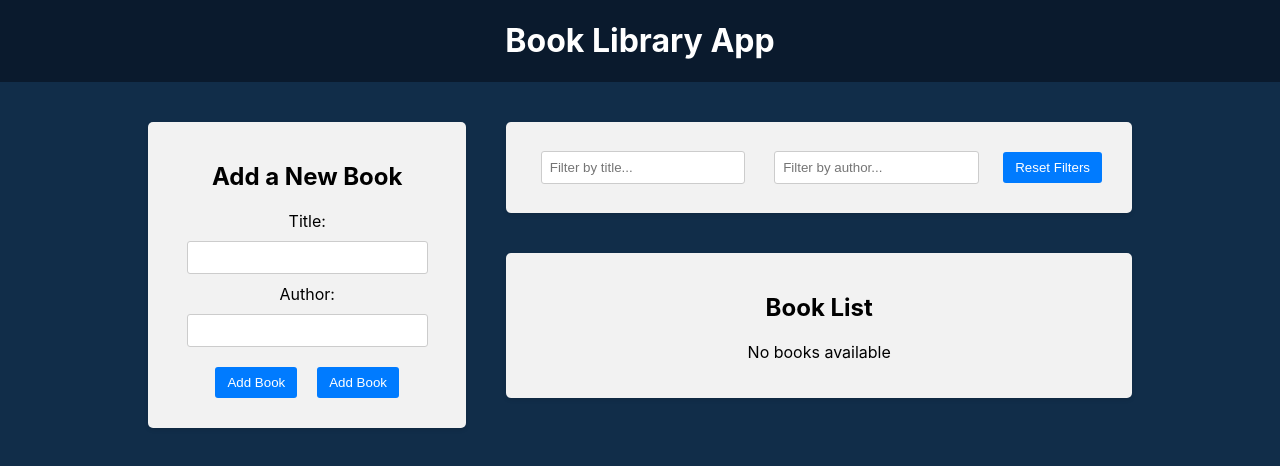
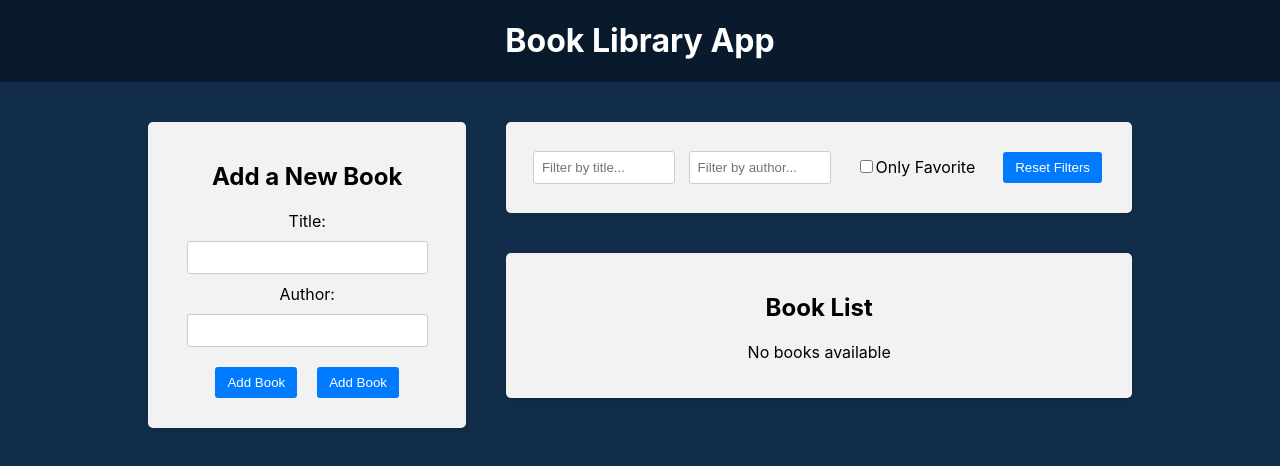
Before and after one commit to ViktorSvertoka/react-projects, a React (Create React App) app in the folder 30-react-redux/frontend/: page / in a window 1280 px wide. Shown: the top 466 px of the page. Built offline with nearby package versions, Linux system fonts and the light colour scheme.

Commit message:
Feat(Files) Added task 30

```diff
--- a/30-react-redux/frontend/src/components/BookList/BookList.js
+++ b/30-react-redux/frontend/src/components/BookList/BookList.js
@@ -4,6 +4,7 @@
 import {
   selectTitleFilter,
   selectAuthorFilter,
+  selectOnlyFavoriteFilter,
 } from '../../redux/slices/filterSlice';
 import './BookList.css';
 
@@ -11,6 +12,7 @@
   const books = useSelector(state => state.books);
   const titleFilter = useSelector(selectTitleFilter);
   const authorFilter = useSelector(selectAuthorFilter);
+  const onlyFavoriteFilter = useSelector(selectOnlyFavoriteFilter);
   const dispatch = useDispatch();
 
   const handleDeleteBook = id => {
@@ -28,8 +30,9 @@
     const matchesAuthor = book.author
       .toLowerCase()
       .includes(authorFilter.toLowerCase());
+    const matchesFavorite = onlyFavoriteFilter ? book.isFavorite : true;
 
-    return matchesTitle && matchesAuthor;
+    return matchesTitle && matchesAuthor && matchesFavorite;
   });
 
   return (
--- a/30-react-redux/frontend/src/components/Filter/Filter.js
+++ b/30-react-redux/frontend/src/components/Filter/Filter.js
@@ -4,6 +4,8 @@
   selectTitleFilter,
   setAuthorFilter,
   selectAuthorFilter,
+  setOnlyFavoriteFilter,
+  selectOnlyFavoriteFilter,
   resetFilters,
 } from '../../redux/slices/filterSlice';
 import './Filter.css';
@@ -12,6 +14,7 @@
   const dispatch = useDispatch();
   const titleFilter = useSelector(selectTitleFilter);
   const authorFilter = useSelector(selectAuthorFilter);
+  const onlyFavoriteFilter = useSelector(selectOnlyFavoriteFilter);
 
   const handleTitleFilterChange = e => {
     dispatch(setTitleFilter(e.target.value));
@@ -19,6 +22,10 @@
 
   const handleAuthorFilterChange = e => {
     dispatch(setAuthorFilter(e.target.value));
+  };
+
+  const handleOnlyFavoriteFilterChange = () => {
+    dispatch(setOnlyFavoriteFilter());
   };
 
   const handleResetFilters = () => {
@@ -44,6 +51,16 @@
             onChange={handleAuthorFilterChange}
           />
         </div>
+        <div className="filter-group">
+          <label>
+            <input
+              type="checkbox"
+              checked={onlyFavoriteFilter}
+              onChange={handleOnlyFavoriteFilterChange}
+            />
+            Only Favorite
+          </label>
+        </div>
         <button type="button" onClick={handleResetFilters}>
           Reset Filters
         </button>
--- a/30-react-redux/frontend/src/redux/slices/filterSlice.js
+++ b/30-react-redux/frontend/src/redux/slices/filterSlice.js
@@ -3,6 +3,7 @@
 const initialState = {
   title: '',
   author: '',
+  onlyFavorite: false,
 };
 
 const filterSlice = createSlice({
@@ -10,21 +11,29 @@
   initialState,
   reducers: {
     setTitleFilter: (state, action) => {
-      return { ...state, title: action.payload };
+      state.title = action.payload;
     },
     setAuthorFilter: (state, action) => {
-      return { ...state, author: action.payload };
+      state.author = action.payload;
     },
-    resetFilters: state => {
+    setOnlyFavoriteFilter: state => {
+      state.onlyFavorite = !state.onlyFavorite;
+    },
+    resetFilters: () => {
       return initialState;
     },
   },
 });
 
-export const { setTitleFilter, setAuthorFilter, resetFilters } =
-  filterSlice.actions;
+export const {
+  setTitleFilter,
+  setAuthorFilter,
+  setOnlyFavoriteFilter,
+  resetFilters,
+} = filterSlice.actions;
 
 export const selectTitleFilter = state => state.filter.title;
 export const selectAuthorFilter = state => state.filter.author;
+export const selectOnlyFavoriteFilter = state => state.filter.onlyFavorite;
 
 export default filterSlice.reducer;
```
